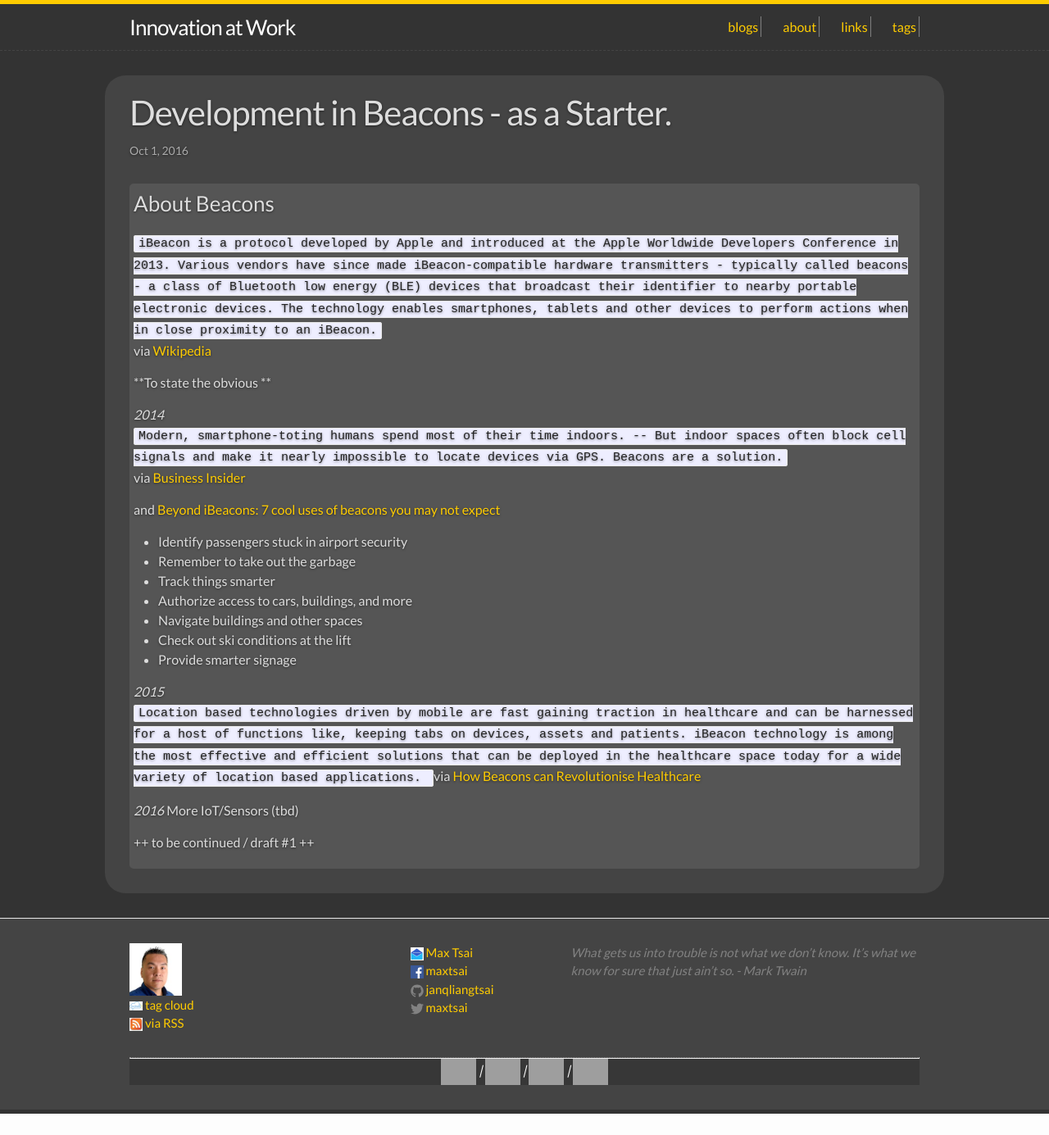
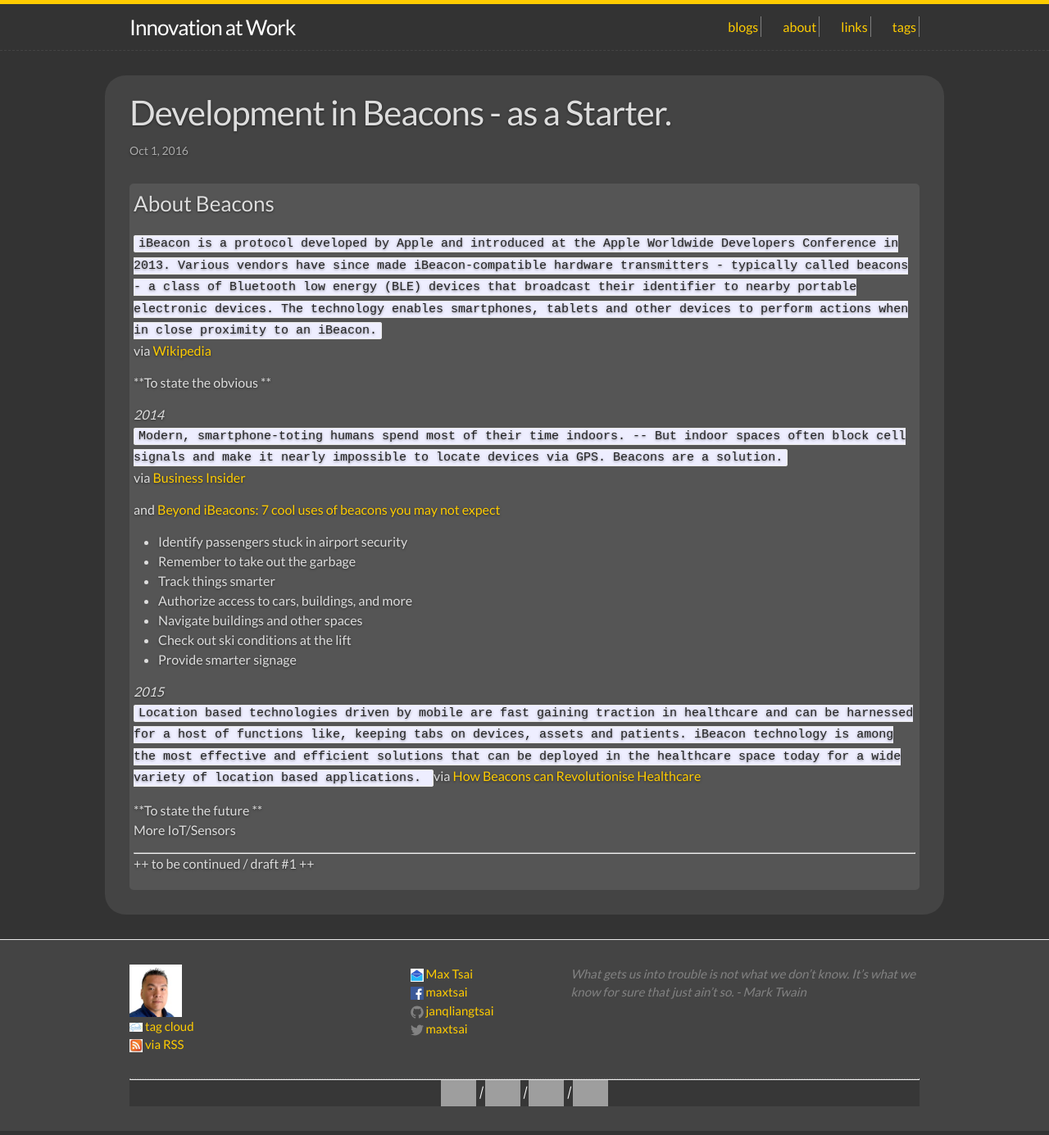
Before and after one commit to JANQLIANGTSAI/janqliangtsai.github.io, a Jekyll site: the page built from _posts/2016-10-01-0753-RD_BEACONS.markdown, in a window 1280 px wide. Shown: the whole page at 82% size. Built offline with Jekyll 4.4.1, drawn with Linux system fonts in a browser that asks for light colours; before the commit the page ends 1359 px from its top, so only the background shows below that; grey boxes are pictures that could not be loaded.

Commit message:
post update

```diff
--- a/_posts/2016-10-01-0753-RD_BEACONS.markdown
+++ b/_posts/2016-10-01-0753-RD_BEACONS.markdown
@@ -8,7 +8,6 @@ description: "Development in Beacons - as a Starter."
 ---
 
 ### About Beacons
-
 `iBeacon is a protocol developed by Apple and introduced at the Apple Worldwide Developers Conference in 2013. Various vendors have since made iBeacon-compatible hardware transmitters - typically called beacons - a class of Bluetooth low energy (BLE) devices that broadcast their identifier to nearby portable electronic devices. The technology enables smartphones, tablets and other devices to perform actions when in close proximity to an iBeacon.`
 via [Wikipedia](http://tiny.cc/8d0efy)<!--more-->
 
@@ -31,7 +30,8 @@ _2015_
 `Location based technologies driven by mobile are fast gaining traction in healthcare and can be harnessed for a host of functions like, keeping tabs on devices, assets and patients. iBeacon technology is among the most effective and efficient solutions that can be deployed in the healthcare space today for a wide variety of location based applications.  `
 via [How Beacons can Revolutionise Healthcare](http://sumo.ly/kFmh)
 
-_2016_
-More IoT/Sensors (tbd)
+**To state the future **
+More IoT/Sensors
 
+_____
 ++ to be continued / draft #1 ++
```
